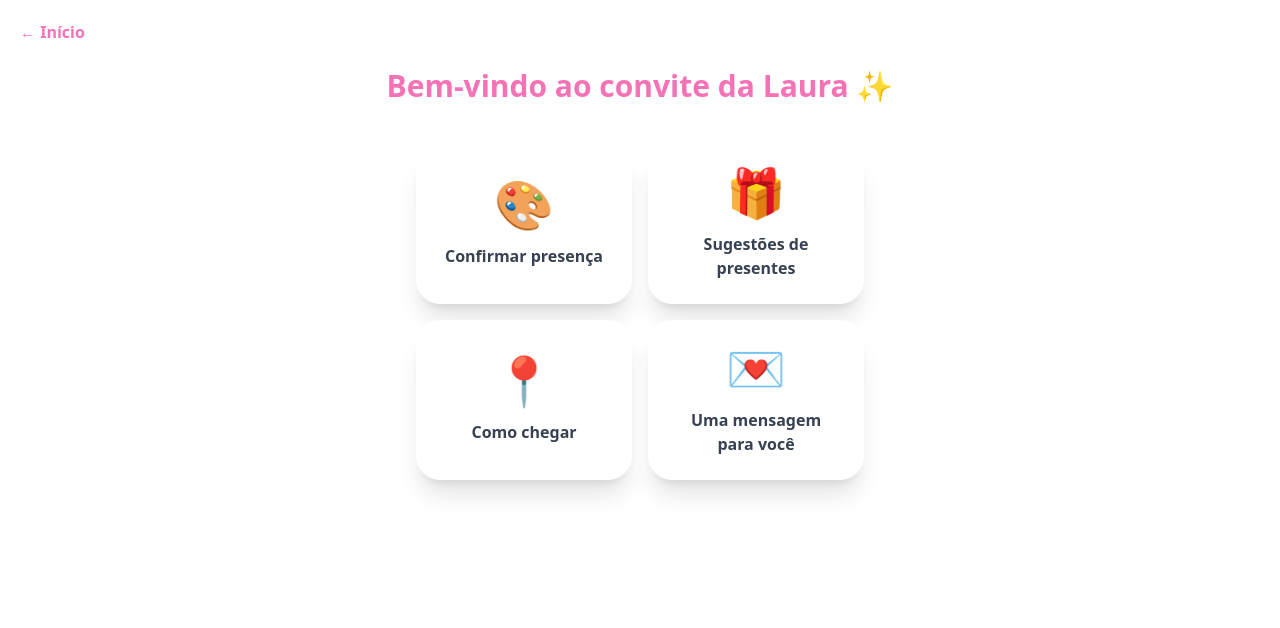
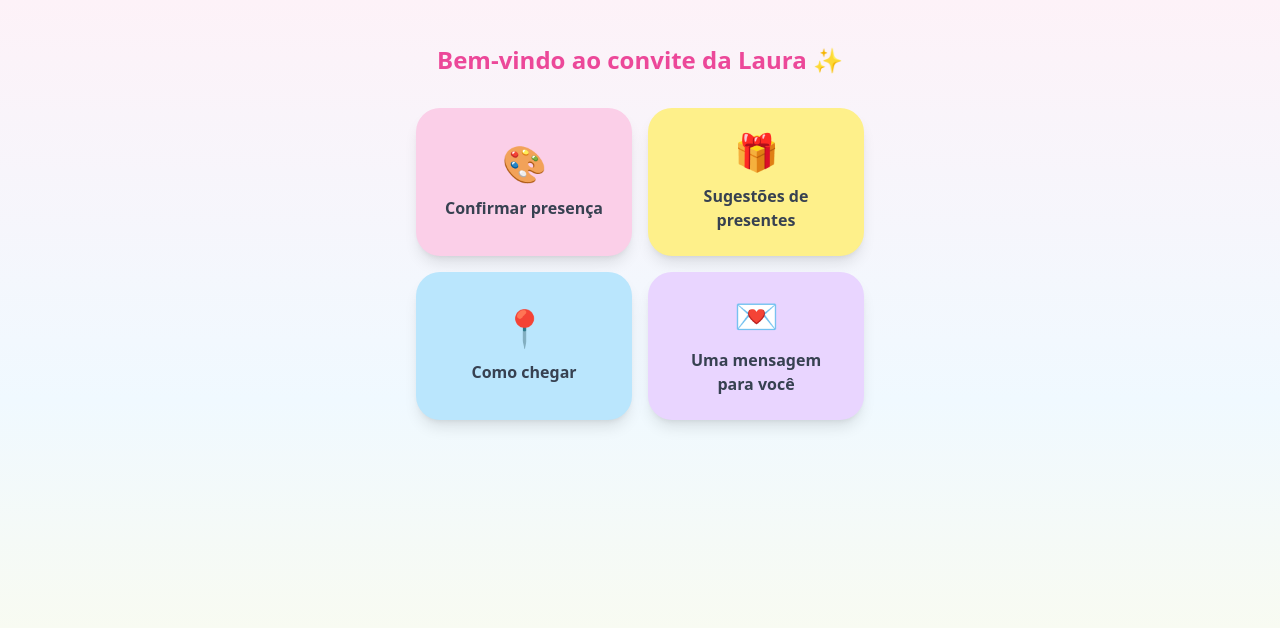
Before and after one commit to brunobrcss/convite-laura, a React (Vite) app: page / in a window 1280 px wide. Both pictures are taken after a click on the button "Abrir convite". Shown: the top 628 px of the page. Built offline with nearby package versions, Linux system fonts and the light colour scheme.

Commit message:
Update App.jsx

```diff
--- a/src/App.jsx
+++ b/src/App.jsx
@@ -1,69 +1,142 @@
-import { useState } from 'react'
+import { useMemo, useState } from 'react';
 
-export default function App() {
-  const [open, setOpen] = useState(null)
+export default function ConviteLaura() {
+  const [step, setStep] = useState('hero');
+  const [open, setOpen] = useState(null);
+  const [name, setName] = useState('');
+  const [phone, setPhone] = useState('');
+  const [confirmed, setConfirmed] = useState(false);
+
+  const formatPhone = (value) => {
+    let nums = value.replace(/\D/g, '').slice(0, 11);
+    if (nums.length <= 2) return nums;
+    if (nums.length <= 7) return `(${nums.slice(0, 2)}) ${nums.slice(2)}`;
+    return `(${nums.slice(0, 2)}) ${nums.slice(2, 7)}-${nums.slice(7)}`;
+  };
+
+  const stars = useMemo(() => Array.from({ length: 10 }, (_, i) => i), []);
+
+  const Card = ({ icon, title, color, onClick }) => (
+    <button onClick={onClick} className={`${color} rounded-3xl shadow-lg p-6 min-h-36 flex flex-col items-center justify-center active:scale-95 transition-transform`}>
+      <div className='text-4xl mb-3'>{icon}</div>
+      <div className='font-semibold text-gray-700 text-center'>{title}</div>
+    </button>
+  );
+
+  const Modal = ({ title, color, children }) => (
+    <div className='fixed inset-0 z-50 bg-black/30 backdrop-blur-sm flex items-center justify-center px-4'>
+      <div className='w-[92%] max-w-md bg-white rounded-[2rem] overflow-hidden shadow-2xl'>
+        <div className={`${color} p-5 flex justify-between items-center`}>
+          <h3 className='font-bold text-lg text-gray-700'>{title}</h3>
+          <button onClick={() => setOpen(null)} className='text-xl'>✖</button>
+        </div>
+        <div className='p-5 max-h-[70vh] overflow-auto'>{children}</div>
+      </div>
+    </div>
+  );
 
   return (
-    <div className="min-h-screen bg-gradient-to-b from-pink-50 via-sky-50 to-yellow-50 text-gray-700">
-      <section className="relative min-h-screen flex items-center justify-center text-center px-6 overflow-hidden">
-        <div className="absolute inset-0 bg-gradient-to-b from-pink-100 via-sky-100 to-yellow-50"></div>
+    <div className='min-h-screen bg-gradient-to-b from-pink-50 via-sky-50 to-yellow-50'>
+      {step === 'hero' && (
+        <section className='relative min-h-screen flex items-center justify-center text-center px-6 overflow-hidden'>
+          <div className='absolute inset-0 bg-gradient-to-b from-pink-100 via-sky-100 to-yellow-50' />
+          {stars.map((s) => (
+            <div key={s} className='absolute text-xl opacity-70 animate-pulse' style={{ left: `${10 + s*8}%`, top: `${8 + (s%5)*14}%` }}>✨</div>
+          ))}
 
-        <div className="absolute inset-0 flex items-center justify-center opacity-20 text-7xl">
-          ✨ ☁️ 🌈 🎨
-        </div>
+          <div className='relative z-10 max-w-md'>
+            <h1 className='text-4xl font-bold text-pink-400'>1 aninho da Laura ✨</h1>
 
-        <div className="relative z-10 max-w-md">
-          <h1 className="text-5xl font-bold text-pink-400">
-            1 aninho da Laura ✨
-          </h1>
-
-          <p className="mt-4 text-lg text-pink-300">
+            <p className='mt-3 text-lg text-pink-300'>
               O Maior Pintor do Mundo preparou uma linda obra de amor 🎨
             </p>
 
-          <button
-            onClick={() => setOpen('menu')}
-            className="mt-8 rounded-full px-8 py-4 text-lg font-semibold text-white shadow-xl bg-gradient-to-r from-pink-300 via-yellow-300 to-sky-300"
-          >
+            <button onClick={() => setStep('menu')} className='mt-8 rounded-full px-8 py-4 text-lg font-semibold text-white shadow-xl bg-gradient-to-r from-pink-300 via-yellow-300 to-sky-300'>
               Abrir convite
             </button>
 
-          <p className="mt-6 text-sm text-pink-300 font-medium">
+            <p className='mt-6 text-sm text-pink-300 font-medium'>
               20 de junho • 17h • Goiana/PE
             </p>
           </div>
         </section>
+      )}
 
-      {open === 'menu' && (
-        <div className="fixed inset-0 bg-white z-50 p-5 overflow-auto">
-          <button
-            onClick={() => setOpen(null)}
-            className="mb-6 text-pink-400 font-semibold"
-          >
-            ← Início
-          </button>
-
-          <h2 className="text-center text-3xl font-bold text-pink-400">
+      {step === 'menu' && (
+        <section className='min-h-screen p-5'>
+          <div className='max-w-md mx-auto'>
+            <h2 className='text-center text-2xl font-bold text-pink-500 mt-6 mb-8'>
               Bem-vindo ao convite da Laura ✨
             </h2>
 
-          <div className="grid grid-cols-2 gap-4 mt-10 max-w-md mx-auto">
-            <Card emoji="🎨" title="Confirmar presença" />
-            <Card emoji="🎁" title="Sugestões de presentes" />
-            <Card emoji="📍" title="Como chegar" />
-            <Card emoji="💌" title="Uma mensagem para você" />
+            <div className='grid grid-cols-2 gap-4'>
+              <Card color='bg-pink-200' title='Confirmar presença' icon='🎨' onClick={() => setOpen('confirm')} />
+              <Card color='bg-yellow-200' title='Sugestões de presentes' icon='🎁' onClick={() => setOpen('gift')} />
+              <Card color='bg-sky-200' title='Como chegar' icon='📍' onClick={() => setOpen('map')} />
+              <Card color='bg-purple-200' title='Uma mensagem para você' icon='💌' onClick={() => setOpen('msg')} />
             </div>
           </div>
+        </section>
+      )}
+
+      {open === 'confirm' && (
+        <Modal title='Confirme sua presença ✨' color='bg-pink-200'>
+          {!confirmed ? (
+            <>
+              <div className='space-y-3'>
+                <input value={name} onChange={(e) => setName(e.target.value)} placeholder='Ex.: João Silva e família' className='w-full rounded-2xl border p-4' />
+                <input value={phone} onChange={(e) => setPhone(formatPhone(e.target.value))} placeholder='Telefone' inputMode='tel' className='w-full rounded-2xl border p-4' />
+              </div>
+
+              <button onClick={() => setConfirmed(true)} className='w-full mt-4 rounded-2xl bg-pink-300 text-white p-4 font-semibold'>
+                Confirmar
+              </button>
+            </>
+          ) : (
+            <div className='text-center py-8'>
+              <div className='text-4xl'>✨🎉✨</div>
+              <p className='mt-4 font-semibold text-gray-700'>
+                Obrigado! Será uma alegria ter você conosco 🎨✨
+              </p>
+            </div>
+          )}
+        </Modal>
+      )}
+
+      {open === 'gift' && (
+        <Modal title='Sugestões de presentes 🎁' color='bg-yellow-200'>
+          <ul className='space-y-3 text-gray-700'>
+            <li>👕 Roupinhas (2 anos)</li>
+            <li>👟 Calçados infantis (20–22)</li>
+            <li>📚 Livrinhos infantis</li>
+            <li>🧩 Brinquedos educativos</li>
+            <li>🫶 Brinquedos sensoriais</li>
+            <li>👜 Acessórios infantis (bolsas, kits)</li>
+          </ul>
+        </Modal>
+      )}
+
+      {open === 'map' && (
+        <Modal title='Como chegar 📍' color='bg-sky-200'>
+          <p className='text-gray-700 leading-7'>
+            Kolly Kids Celebrações<br />
+            Rua Frei Caneca, 58 — Goiana/PE<br />
+            Em frente à Igreja Nossa Senhora do Carmo
+          </p>
+        </Modal>
+      )}
+
+      {open === 'msg' && (
+        <Modal title='Uma mensagem para você 💌' color='bg-purple-200'>
+          <p className='text-gray-700 leading-7'>
+            Entre cores, amor e bênçãos, nasceu uma linda obra chamada Laura.
+            <br /><br />
+            Venha celebrar conosco seu primeiro aninho de vida. 🎨✨
+            <br /><br />
+            <strong>Bruno, Tatiane e Laura aguardam você com carinho 💕</strong>
+          </p>
+        </Modal>
       )}
     </div>
-  )
+  );
 }
-
-function Card({ emoji, title }) {
-  return (
-    <div className="rounded-3xl bg-white shadow-xl p-6 min-h-40 flex flex-col items-center justify-center">
-      <div className="text-5xl">{emoji}</div>
-      <div className="mt-4 font-semibold text-center">{title}</div>
-    </div>
-  )
-}
```
Lines whose indentation alone changed are shown as unchanged.
